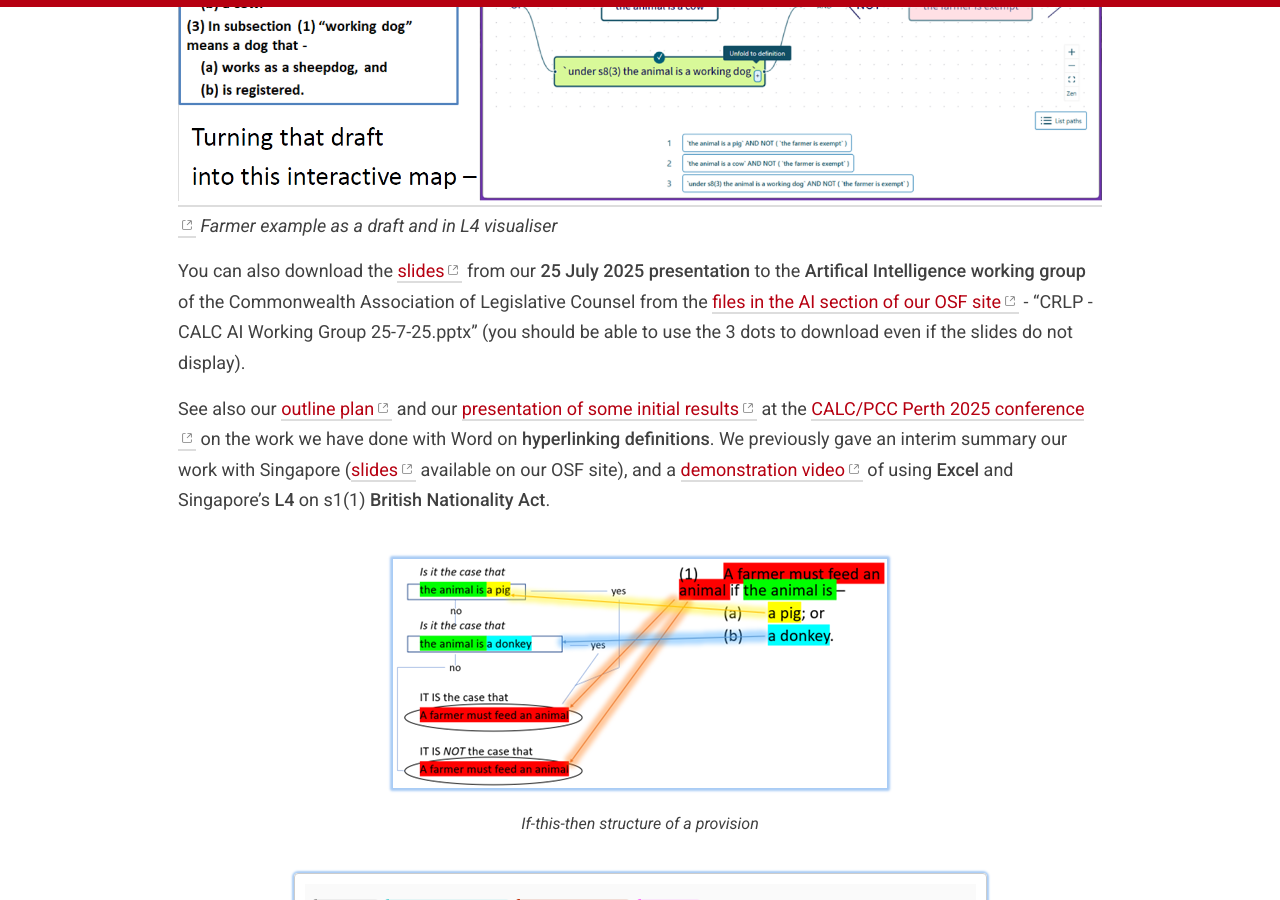
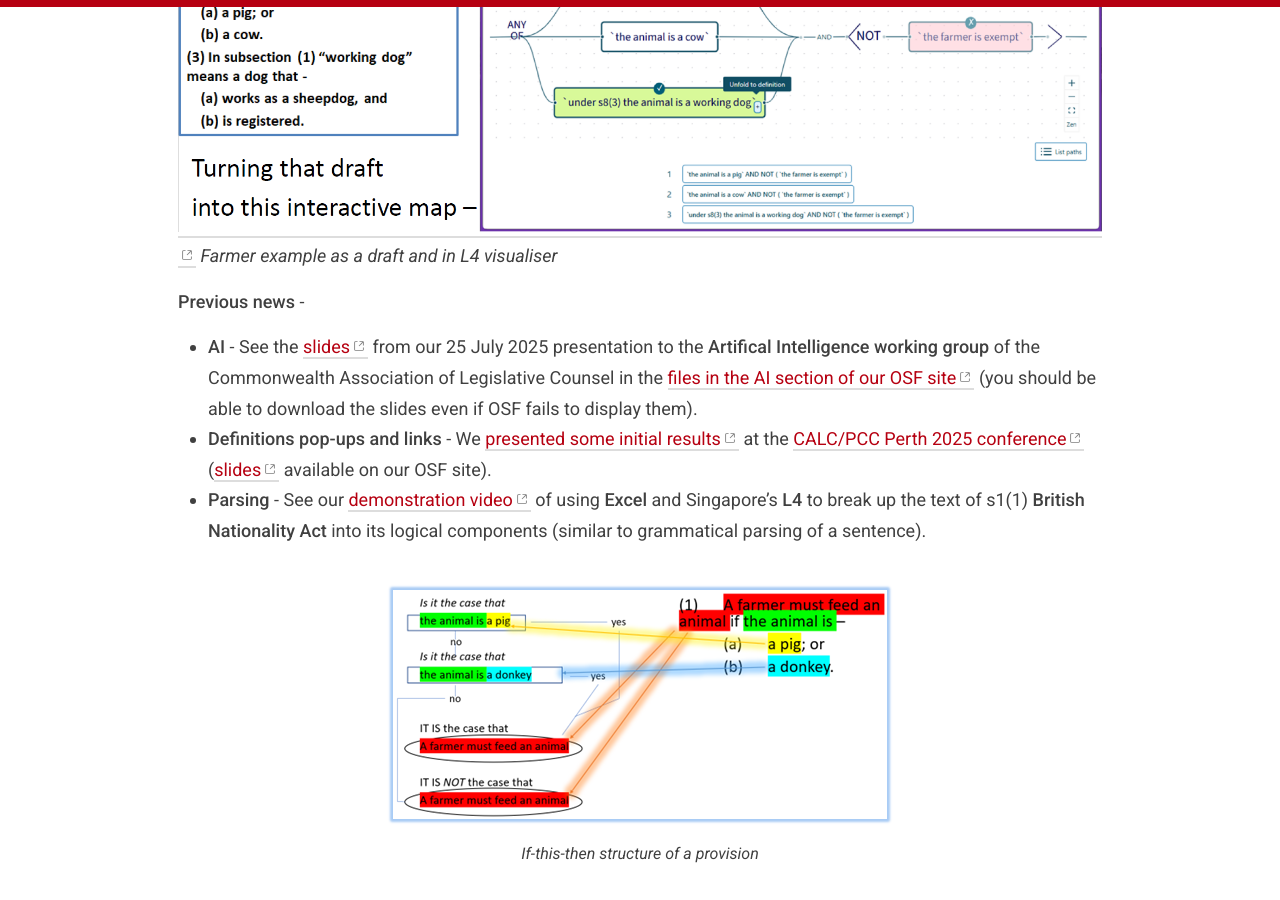
Before and after one commit to crlp-jerseyldo/crlp-jerseyldo.github.io, a Jekyll site: the page built from index.md, in a window 1280 px wide and 900 px high, scrolled down 1164 px. Built offline with Jekyll 4.4.1, drawn with Linux system fonts in a browser that asks for light colours; our own code applies the rules of GitHub Pages for plain Markdown files; some of the changed text lies outside the part shown.

Commit message:
Update index.md
Added LVI2025 slides. Tidied previous news & links

```diff
--- a/index.md
+++ b/index.md
@@ -10,7 +10,7 @@ For more, see [**About the project**](/about), [**Our work**](/work), and the [*
 
 **Latest news** -
 
-[**Slides for LVI2025, Sydney, 13 Nov 2025**](https://osf.io/axr4t){:target="_blank"}
+[**Download slides "Visualising legislative logic"**](https://osf.io/bryxa){:target="_blank"} for **LVI2025, Sydney, 13 Nov 2025** - [Law via the Internet conference](https://www.lvi2025.org/program/){:target="_blank"} (and Free Acces to Law Movement)
 
 **Drafter-friendly logic mapping tool** - See [our slides for CALC Belfast 2025](https://osf.io/4hfbx){:target="_blank"}, this [**demonstration video**](https://youtu.be/_VZ4_FY_Nqo){:target="_blank"} and [**interactive example**](https://jl4.legalese.com/?id=8831700c-a1ee-4c21-9365-1aa410a977d0){:target="_blank"} and [**instructions**](https://osf.io/adwe6){:target="_blank"} for how a legislative drafter can put a draft provision into the **interactive, free, web-based** (no downloading needed) [**visualiser**](https://jl4.legalese.com/){:target="_blank"} that our Singapore colleagues built for us.
 - The slides and video show how a **legislative drafter can produce** an if-then version of a draft provision, which can be automatically converted into L4 to produce a flowchart-like logical map that a reader can interact with to guide them through the legislation. This limited use of L4 is a way in which legislative drafters, with no technical knowledge (just the grammar, logic and paragraphing that they use every day), can produce working code that they and their policy officers could use to check drafts. That helps drafters to picture the potential benefits of using a fuller system - elsewhere on the same site you can see examples of L4 being used more fully, including for [Jersey's Charities Law](https://github.com/smucclaw/l4-ide/blob/ian/je-charities-3/jl4/experiments/jerseyCharities2.l4){:target="_blank"}.
@@ -18,9 +18,10 @@ For more, see [**About the project**](/about), [**Our work**](/work), and the [*
 
 [![Farmer example as a draft and in L4 visualiser](/images/FarmerDraftToMap.png)](https://osf.io/4hfbx){:target="_blank"} *Farmer example as a draft and in L4 visualiser*
 
-You can also download the [slides](https://osf.io/f3szc){:target="_blank"} from our **25 July 2025 presentation** to the **Artifical Intelligence working group** of the Commonwealth Association of Legislative Counsel from the [files in the AI section of our OSF site](https://osf.io/bkjqx/files/osfstorage){:target="_blank"} - "CRLP - CALC AI Working Group 25-7-25.pptx" (you should be able to use the 3 dots to download even if the slides do not display).
-
-See also our [outline plan](https://osf.io/jauqb){:target="_blank"} and our [presentation of some initial results](https://youtu.be/zq6mf2zz7Eg){:target="_blank"} at the [CALC/PCC Perth 2025 conference](https://www.calc.ngo/sites/default/files/APCC-CALC%202025%20regional%20drafting%20conference%20program%20%28as%20at%2019-2-25%29_0.pdf){:target="_blank"} on the work we have done with Word on **hyperlinking definitions**. We previously gave an interim summary our work with Singapore ([slides](https://osf.io/fqmcn){:target="_blank"} available on our OSF site), and a [demonstration video](https://youtu.be/Gtq_lDa1qRE){:target="_blank"} of using **Excel** and Singapore's **L4** on s1(1) **British Nationality Act**.
+**Previous news** -
+- **AI** - See the [slides](https://osf.io/f3szc){:target="_blank"} from our 25 July 2025 presentation to the **Artifical Intelligence working group** of the Commonwealth Association of Legislative Counsel in the [files in the AI section of our OSF site](https://osf.io/bkjqx/overview){:target="_blank"} (you should be able to download the slides even if OSF fails to display them).
+- **Definitions pop-ups and links** - We [presented some initial results](https://youtu.be/zq6mf2zz7Eg){:target="_blank"} at the [CALC/PCC Perth 2025 conference](https://www.calc.ngo/sites/default/files/APCC-CALC%202025%20regional%20drafting%20conference%20program%20%28as%20at%2019-2-25%29_0.pdf){:target="_blank"} ([slides](https://osf.io/fqmcn){:target="_blank"} available on our OSF site).
+- **Parsing** - See our [demonstration video](https://youtu.be/Gtq_lDa1qRE){:target="_blank"} of using **Excel** and Singapore's **L4** to break up the text of s1(1) **British Nationality Act** into its logical components (similar to grammatical parsing of a sentence).
 
 ![A diagram showing the if-this-then-that structure of a piece of legislation](/images/ifttt-example.png){:.my-l} *If-this-then structure of a provision*
 
```
